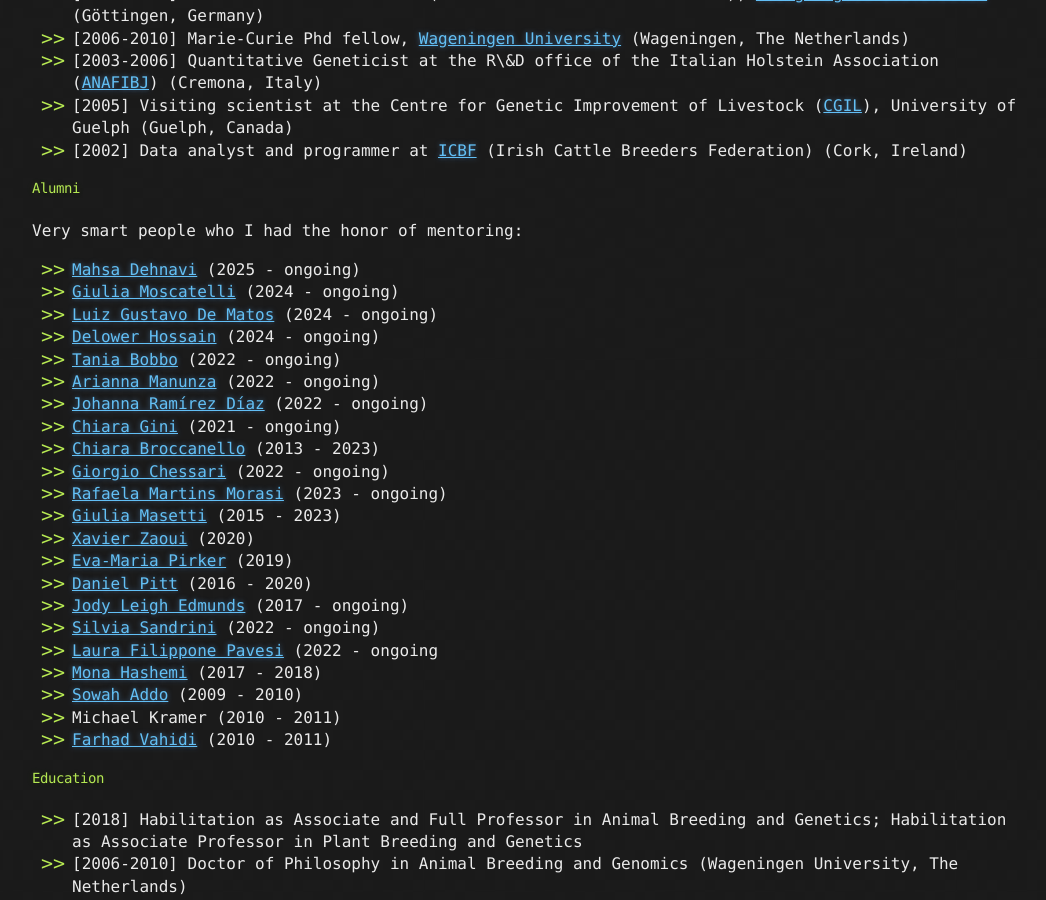
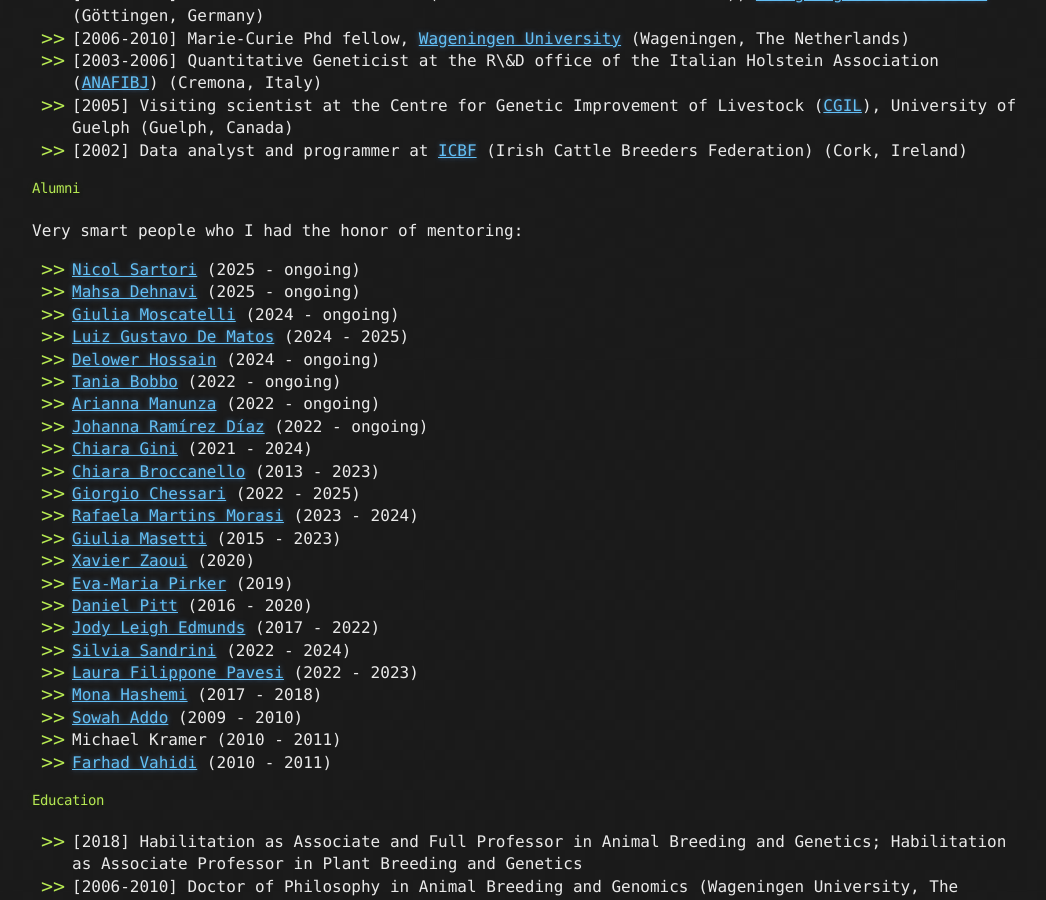
Before and after one commit to bioinformateachers/bioinformateachers.github.io, a Jekyll site: the page built from filippo.md, in a window 1280 px wide and 900 px high, scrolled down 2301 px. Shown: the whole window, without its empty margins (108-1154 px from the left). Built offline with Jekyll 4.4.1, drawn with Linux system fonts in a browser that asks for light colours.

Commit message:
added: nicol sartori

```diff
--- a/filippo.md
+++ b/filippo.md
@@ -79,24 +79,25 @@ Current projects include: deep neural network models for image, sound, text and
 
 Very smart people who I had the honor of mentoring:
 
+- [Nicol Sartori](https://www.linkedin.com/in/nicolsartori/?originalSubdomain=it) (2025 - ongoing)
 - [Mahsa Dehnavi](https://scholar.google.com/citations?user=1tShe7cAAAAJ&hl=en) (2025 - ongoing)
 - [Giulia Moscatelli](https://www.researchgate.net/profile/Giulia-Moscatelli) (2024 - ongoing)
-- [Luiz Gustavo De Matos](https://www.linkedin.com/in/luiz-gustavo-de-matos-403032158/?originalSubdomain=br) (2024 - ongoing)
+- [Luiz Gustavo De Matos](https://www.linkedin.com/in/luiz-gustavo-de-matos-403032158/?originalSubdomain=br) (2024 - 2025)
 - [Delower Hossain](https://dottorati.unimi.it/vas/faculty/hossain-delower/) (2024 - ongoing)
 - [Tania Bobbo](https://www.researchgate.net/profile/Tania-Bobbo) (2022 - ongoing)
 - [Arianna Manunza](https://ibba.cnr.it/staff/arianna-manunza/) (2022 - ongoing)
 - [Johanna Ramírez Díaz](https://ibba.cnr.it/staff/johanna-ramirez-diaz/) (2022 - ongoing)
-- [Chiara Gini](https://www.researchgate.net/profile/Chiara-Gini) (2021 - ongoing)
+- [Chiara Gini](https://www.researchgate.net/profile/Chiara-Gini) (2021 - 2024)
 - [Chiara Broccanello](https://www.dbt.univr.it/?ent=persona&id=72613) (2013 - 2023)
-- [Giorgio Chessari](https://www.di3a.unict.it/dottorandi/giorgio.chessari) (2022 - ongoing)
-- [Rafaela Martins Morasi](https://www.researchgate.net/profile/Rafaela-Morasi) (2023 - ongoing\)
+- [Giorgio Chessari](https://www.di3a.unict.it/dottorandi/giorgio.chessari) (2022 - 2025)
+- [Rafaela Martins Morasi](https://www.researchgate.net/profile/Rafaela-Morasi) (2023 - 2024)
 - [Giulia Masetti](https://www.researchgate.net/profile/Giulia-Masetti-2) (2015 - 2023)
 - [Xavier Zaoui](https://www.linkedin.com/in/xavier-k-zaoui/?originalSubdomain=it) (2020)
 - [Eva-Maria Pirker](https://blest.unibocconi.eu/who-we-are/phd-students/eva-maria-pirker) (2019)
 - [Daniel Pitt](https://orcid.org/0000-0002-8429-2957) (2016 - 2020)
-- [Jody Leigh Edmunds](https://www.researchgate.net/profile/Jody-Edmunds-2) (2017 - ongoing)
-- [Silvia Sandrini](https://www.unimi.it/it/ugov/person/silvia-sandrini) (2022 - ongoing)
-- [Laura Filippone Pavesi](https://www.ospedaleveterinario.unimi.it/staff/laura-filippone-pavesi-clinica-dei-ruminanti-e-del-suino/) (2022 - ongoing
+- [Jody Leigh Edmunds](https://www.researchgate.net/profile/Jody-Edmunds-2) (2017 - 2022)
+- [Silvia Sandrini](https://www.unimi.it/it/ugov/person/silvia-sandrini) (2022 - 2024)
+- [Laura Filippone Pavesi](https://www.ospedaleveterinario.unimi.it/staff/laura-filippone-pavesi-clinica-dei-ruminanti-e-del-suino/) (2022 - 2023)
 - [Mona Hashemi](https://www.researchgate.net/profile/Mona-Hashemi-2) (2017 - 2018)
 - [Sowah Addo](https://www.researchgate.net/profile/Sowah-Addo) (2009 - 2010)
 - Michael Kramer (2010 - 2011)
```
